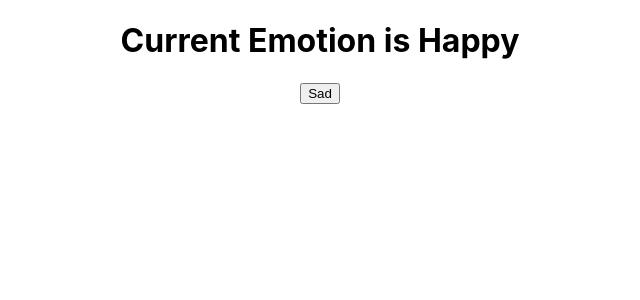
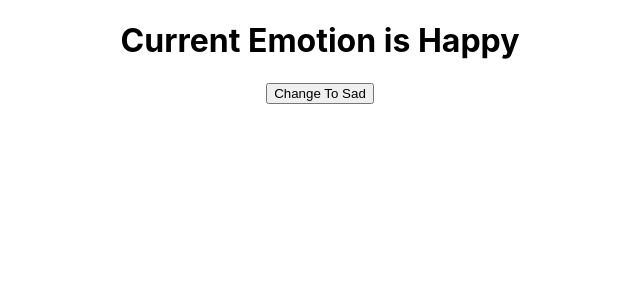
Before and after one commit to hadi14250/react-practice, a React (Create React App) app in the folder react-app/: page / in a window 1280 px wide. Shown: the top 300 px of the page, without its empty margins (320-960 px from the left). Built offline with nearby package versions, Linux system fonts and the light colour scheme; the HTML template or start-up script is replaced by a standard one.

Commit message:
practicing with useState

```diff
--- a/react-app/src/App.js
+++ b/react-app/src/App.js
@@ -3,7 +3,7 @@ import { useState } from 'react';
 
 function App() {
   const [emotion, setEmotion] = useState("Happy");
-  let [buttonName, setButtonName] = useState("Sad");
+  const [buttonName, setButtonName] = useState("Change To Sad");
   return (
     <div className="App">
         <h1>
@@ -12,18 +12,20 @@ function App() {
 
         <button onClick={
           () => {
-            if (buttonName === "Sad")
-              setButtonName("Happy");
-            else
-              setButtonName("Sad");
             if (emotion === "Happy")
               setEmotion("Sad");
             else
               setEmotion("Happy");
+
+            if (buttonName === "Change To Sad")
+              setButtonName("Change To Happy");
+            else
+              setButtonName("Change To Sad");
           }
-          } >
+        }>
           {buttonName}
         </button>
+
     </div>
   );
 }
```
